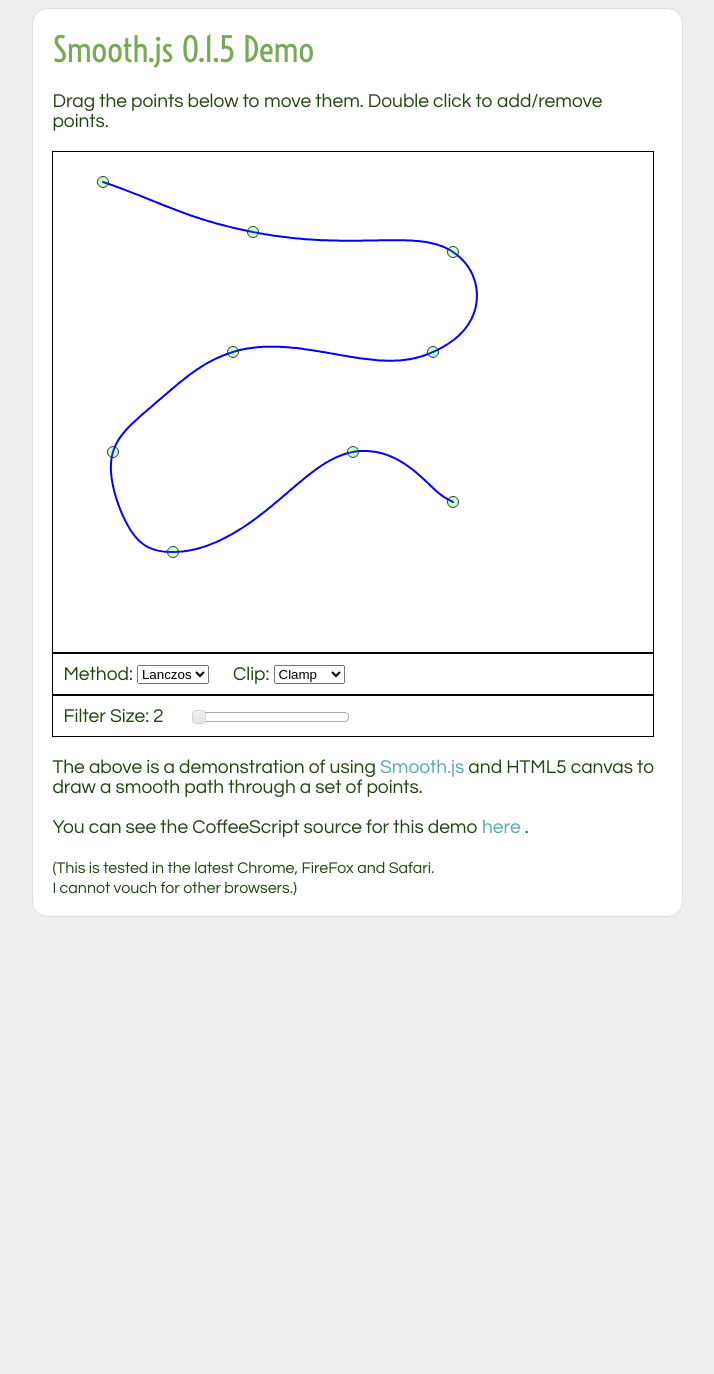
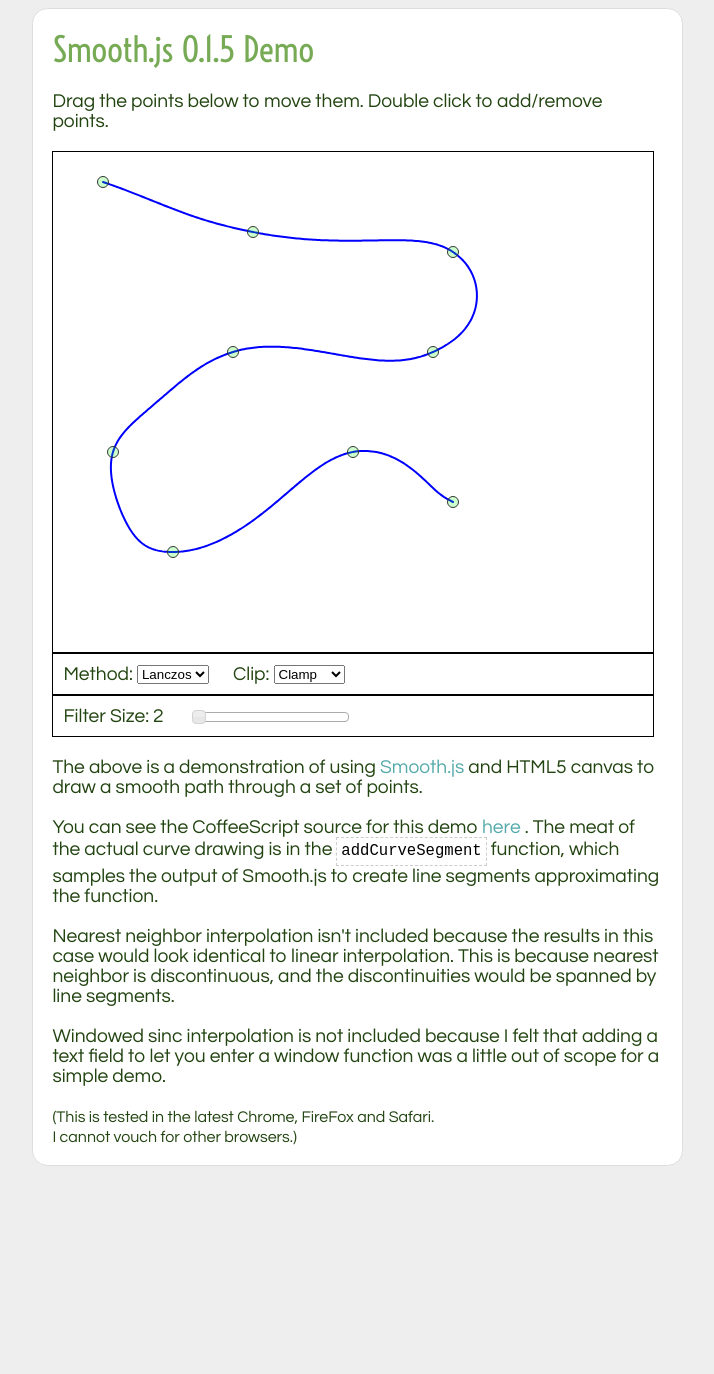
Before and after one commit to osuushi/osuushi.github.com, a Jekyll site: the page plotdemo015.html, which Jekyll copies as it is, in a window 1280 px wide. Shown: the whole page, without its empty margins (225-939 px from the left). Built offline with Jekyll 4.4.1, drawn with Linux system fonts in a browser that asks for light colours; nearby versions of some CDN libraries; before the commit the page ends 1125 px from its top, so only the background shows below that.

Commit message:
More explanation added to the html page

```diff
--- a/js/smooth-0.1.5-demo.coffee
+++ b/js/smooth-0.1.5-demo.coffee
@@ -167,7 +167,7 @@ addCurveSegment = (context, i, cachedPoints) ->
 	#To ameliorate this, we divide the segment into a few pieces and compute a different increment for
 	#each piece to approximate the advancement distance we want.
 
-	pieceCount = 2 #should be a power of two so the floating point math comes out exact
+	pieceCount = 2 #should be a power of two so the for loop comes out exact
 	for t in [0...1] by 1/pieceCount
 		[start, end] = [s(i + t), s(i + t + 1/pieceCount)]
 		pieceLength = distance start, end
--- a/plotdemo015.html
+++ b/plotdemo015.html
@@ -55,6 +55,14 @@
 		<a href = "https://github.com/osuushi/osuushi.github.com/blob/master/js/smooth-0.1.5-demo.coffee">
 			here
 		</a>.
+		The meat of the actual curve drawing is in the <code>addCurveSegment</code> function, which samples
+		the output of Smooth.js to create line segments approximating the function.
+		<br><br>
+		Nearest neighbor interpolation isn't included because the results in this case would look identical
+		to linear interpolation. This is because nearest neighbor is discontinuous, and the discontinuities
+		would be spanned by line segments.<br><br>
+		Windowed sinc interpolation is not included because I felt that adding a text field to let you enter
+		a window function was a little out of scope for a simple demo.
 		<br><br>
 		<small>
 			(This is tested in the latest Chrome, FireFox and Safari.<br>
```
